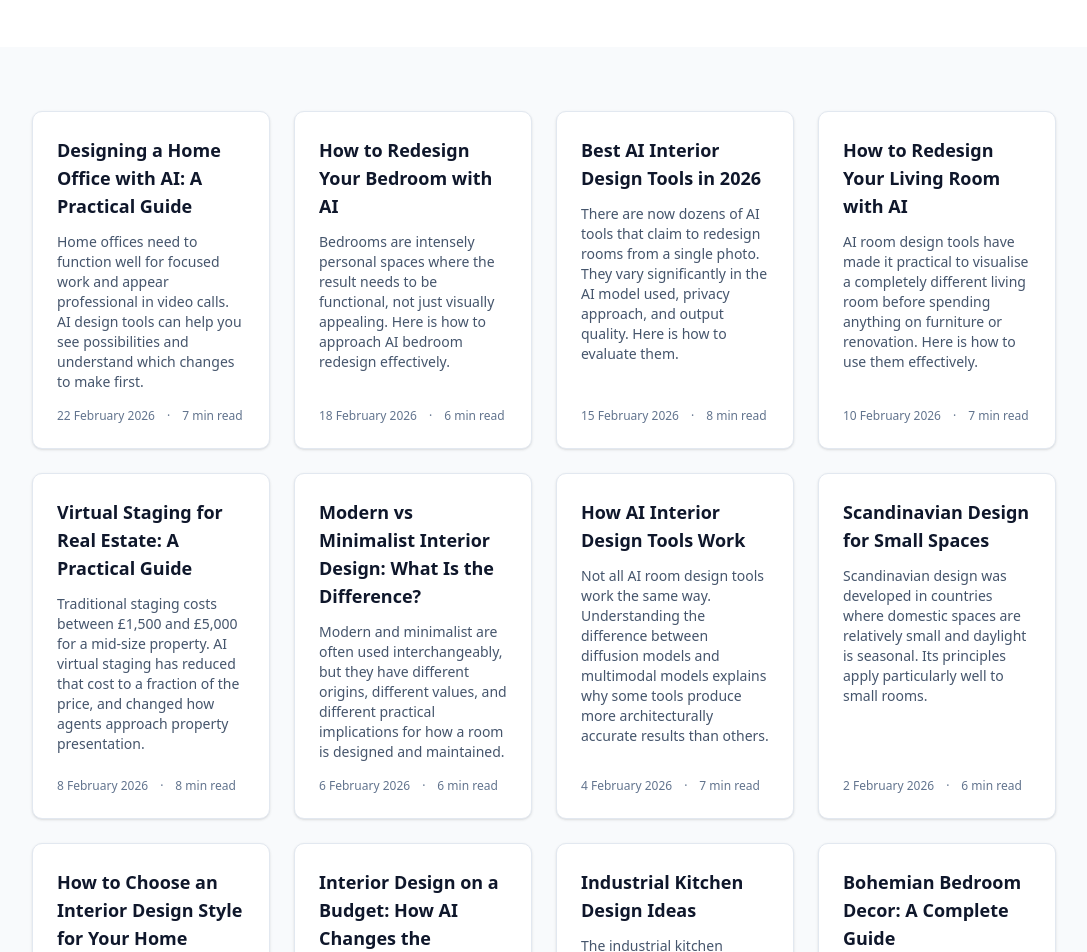
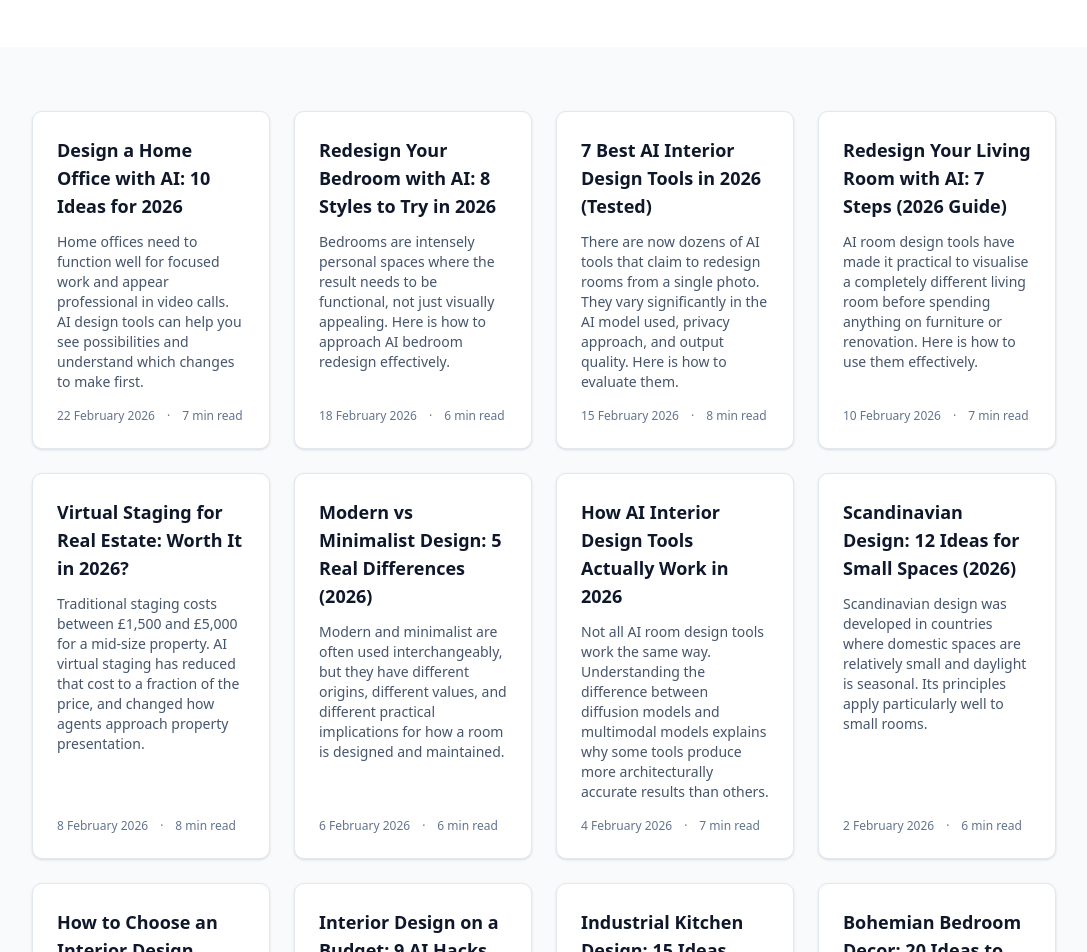
Before and after one commit to ThanosKa/magic-room, a Next.js app: page /blog in a window 1280 px wide. Shown: the part 380-1332 px from the top of the page, without its empty margins (96-1183 px from the left). Built offline with nearby package versions, Linux system fonts and the light colour scheme; no server answers.

Commit message:
fix(seo): hook-driven blog titles + add "what is magic room" FAQ

```diff
--- a/app/page.tsx
+++ b/app/page.tsx
@@ -5,6 +5,11 @@ import HomeContent from "@/components/home-content";
 export const metadata: Metadata = homeMetadata();
 
 const FAQ_ITEMS = [
+  {
+    question: "What is Magic Room?",
+    answer:
+      "Magic Room is an AI interior design tool that transforms any room from a single photo. Upload a picture of your room, pick a design style, and the AI generates 4–8 redesigned variations in 30–60 seconds. Magic Room uses Google Gemini multimodal AI and never stores your photos — images are processed in-memory and deleted immediately. Pricing starts at €9.99 for 30 credits, with no subscription and commercial rights included.",
+  },
   {
     question: "How does Magic Room work?",
     answer:
--- a/lib/seo/blog-data.ts
+++ b/lib/seo/blog-data.ts
@@ -31,7 +31,7 @@ export interface IBlogPost {
 export const BLOG_POSTS: IBlogPost[] = [
     {
         slug: "how-to-redesign-living-room-with-ai",
-        title: "How to Redesign Your Living Room with AI",
+        title: "Redesign Your Living Room with AI: 7 Steps (2026 Guide)",
         metaDescription:
             "A practical guide to using AI tools to redesign your living room. Covers how to photograph your space, choose a style, and get useful results from AI design generation.",
         publishedDate: "2026-02-10",
@@ -143,7 +143,7 @@ export const BLOG_POSTS: IBlogPost[] = [
     },
     {
         slug: "virtual-staging-real-estate-guide",
-        title: "Virtual Staging for Real Estate: A Practical Guide",
+        title: "Virtual Staging for Real Estate: Worth It in 2026?",
         metaDescription:
             "How virtual staging works, when it is worth the cost, and how AI tools have changed the economics of staging properties for sale.",
         publishedDate: "2026-02-08",
@@ -251,7 +251,7 @@ export const BLOG_POSTS: IBlogPost[] = [
     },
     {
         slug: "modern-vs-minimalist-interior-design",
-        title: "Modern vs Minimalist Interior Design: What Is the Difference?",
+        title: "Modern vs Minimalist Design: 5 Real Differences (2026)",
         metaDescription:
             "Modern and minimalist are the two most frequently confused interior design styles. Here is a clear explanation of what distinguishes them and how to choose between them.",
         publishedDate: "2026-02-06",
@@ -354,7 +354,7 @@ export const BLOG_POSTS: IBlogPost[] = [
     },
     {
         slug: "ai-interior-design-tools-how-they-work",
-        title: "How AI Interior Design Tools Work",
+        title: "How AI Interior Design Tools Actually Work in 2026",
         metaDescription:
             "A clear explanation of the AI technology behind room redesign tools — what they can and cannot do, and how different approaches produce different results.",
         publishedDate: "2026-02-04",
@@ -458,7 +458,7 @@ export const BLOG_POSTS: IBlogPost[] = [
     },
     {
         slug: "scandinavian-design-small-spaces",
-        title: "Scandinavian Design for Small Spaces",
+        title: "Scandinavian Design: 12 Ideas for Small Spaces (2026)",
         metaDescription:
             "How to apply Scandinavian interior design principles in small rooms and apartments. Practical guidance on light, storage, furniture scale, and material choices.",
         publishedDate: "2026-02-02",
@@ -561,7 +561,7 @@ export const BLOG_POSTS: IBlogPost[] = [
     },
     {
         slug: "how-to-choose-interior-design-theme",
-        title: "How to Choose an Interior Design Style for Your Home",
+        title: "How to Choose an Interior Design Style: 6 Quick Tests",
         metaDescription:
             "A practical approach to choosing an interior design style that suits your lifestyle, your space, and your ability to maintain it over time.",
         publishedDate: "2026-01-30",
@@ -665,7 +665,7 @@ export const BLOG_POSTS: IBlogPost[] = [
     },
     {
         slug: "interior-design-on-a-budget-ai",
-        title: "Interior Design on a Budget: How AI Changes the Approach",
+        title: "Interior Design on a Budget: 9 AI Hacks for 2026",
         metaDescription:
             "How to redesign a room on a limited budget by using AI visualisation to identify the changes with the highest impact before spending anything.",
         publishedDate: "2026-01-28",
@@ -768,7 +768,7 @@ export const BLOG_POSTS: IBlogPost[] = [
     },
     {
         slug: "industrial-kitchen-design-ideas",
-        title: "Industrial Kitchen Design Ideas",
+        title: "Industrial Kitchen Design: 15 Ideas That Actually Work",
         metaDescription:
             "Practical design ideas for creating an industrial kitchen. Covers materials, appliances, cabinetry, lighting, and how to adapt the style to domestic use.",
         publishedDate: "2026-01-26",
@@ -872,7 +872,7 @@ export const BLOG_POSTS: IBlogPost[] = [
     },
     {
         slug: "bohemian-bedroom-decor-guide",
-        title: "Bohemian Bedroom Decor: A Complete Guide",
+        title: "Bohemian Bedroom Decor: 20 Ideas to Steal in 2026",
         metaDescription:
             "How to create a bohemian bedroom through textiles, vintage furniture, plants, and collected objects. Practical guidance on layering and cohesion.",
         publishedDate: "2026-01-24",
@@ -980,7 +980,7 @@ export const BLOG_POSTS: IBlogPost[] = [
     },
     {
         slug: "ai-home-staging-before-selling",
-        title: "AI Home Staging Before Selling: What It Can and Cannot Do",
+        title: "AI Home Staging Before Selling: What Works (and Fails)",
         metaDescription:
             "How AI home staging works for property sales, what it costs compared to traditional staging, and where it delivers the most value in the selling process.",
         publishedDate: "2026-01-22",
@@ -1084,7 +1084,7 @@ export const BLOG_POSTS: IBlogPost[] = [
     },
     {
         slug: "best-ai-interior-design-tools-2026",
-        title: "Best AI Interior Design Tools in 2026",
+        title: "7 Best AI Interior Design Tools in 2026 (Tested)",
         metaDescription:
             "A comparison of the best AI interior design tools available in 2026. Covers how each tool works, who it suits, and what to look for when choosing.",
         publishedDate: "2026-02-15",
@@ -1239,7 +1239,7 @@ export const BLOG_POSTS: IBlogPost[] = [
     },
     {
         slug: "bedroom-redesign-with-ai",
-        title: "How to Redesign Your Bedroom with AI",
+        title: "Redesign Your Bedroom with AI: 8 Styles to Try in 2026",
         metaDescription:
             "A practical guide to using AI to redesign your bedroom. Covers how to photograph your space, which styles work best, and how to translate AI output into purchasing decisions.",
         publishedDate: "2026-02-18",
@@ -1332,7 +1332,7 @@ export const BLOG_POSTS: IBlogPost[] = [
     },
     {
         slug: "home-office-ai-design",
-        title: "Designing a Home Office with AI: A Practical Guide",
+        title: "Design a Home Office with AI: 10 Ideas for 2026",
         metaDescription:
             "How to use AI interior design tools to redesign your home office. Covers photography, style selection, and how to interpret AI output for a functional workspace.",
         publishedDate: "2026-02-22",
```
